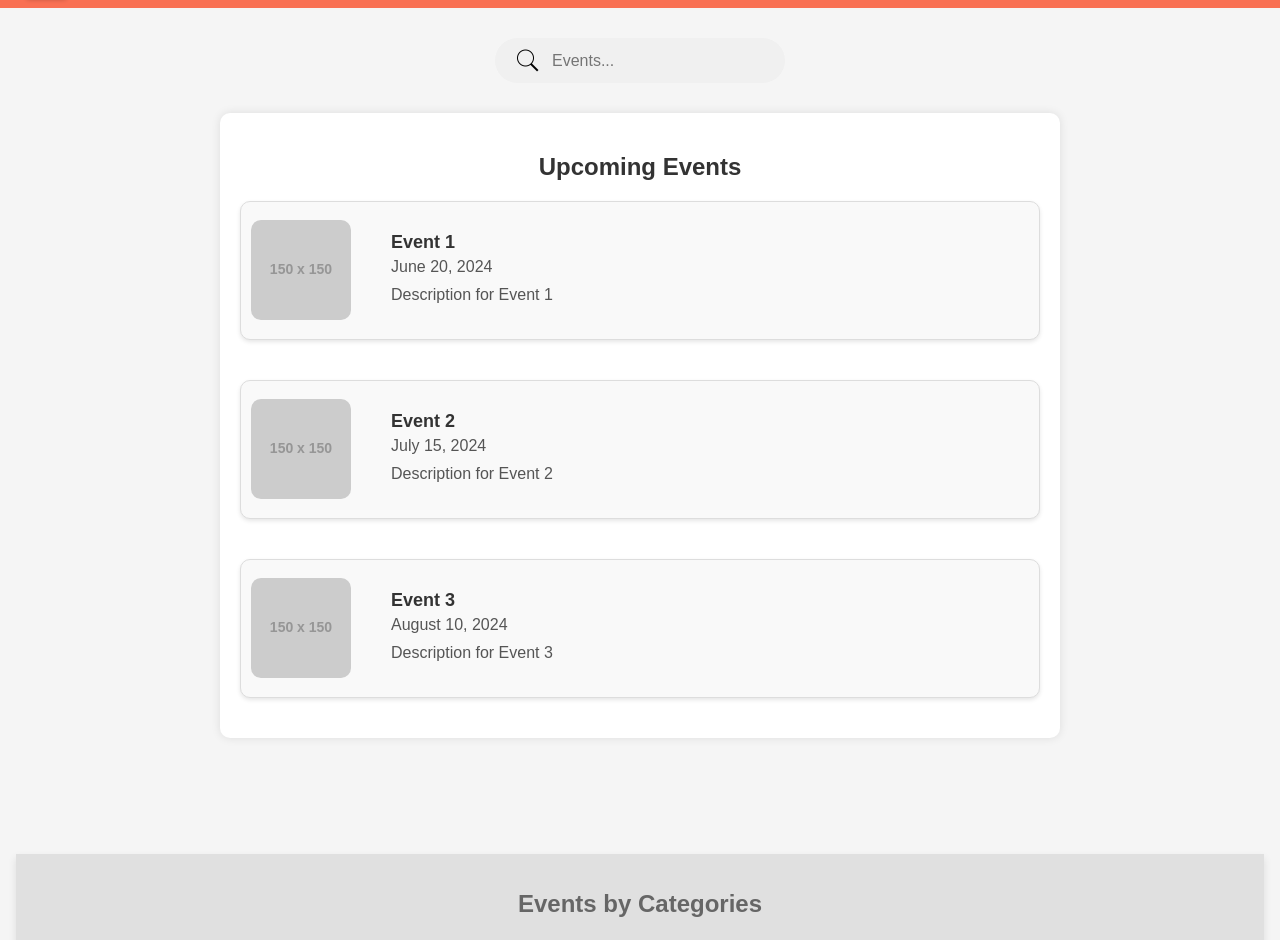
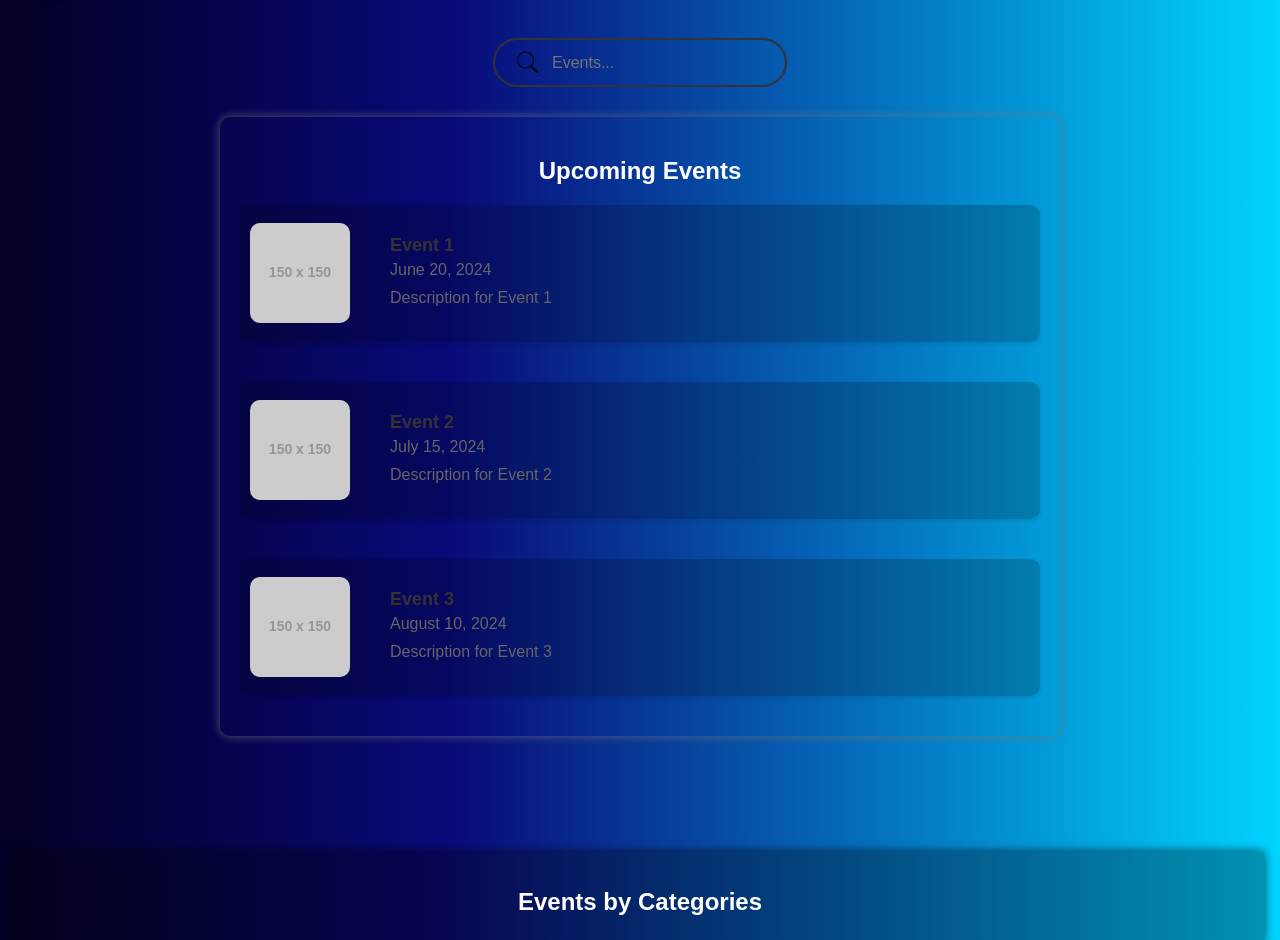
Before and after one commit to KrishnaChaitanya20/Event_Ticketing, a React (Create React App) app in the folder Frontend/: page / in a window 1280 px wide. Shown: the part 52-992 px from the top of the page. Built offline with nearby package versions, Linux system fonts and the light colour scheme.

Commit message:
Chnage design

```diff
--- a/Frontend/src/App.css
+++ b/Frontend/src/App.css
@@ -1,38 +1,3 @@
-.App {
-  text-align: center;
+body{
+  background: linear-gradient(90deg, rgba(2,0,36,1) 0%, rgba(9,9,121,1) 35%, rgba(0,212,255,1) 100%);
 }
-
-.App-logo {
-  height: 40vmin;
-  pointer-events: none;
-}
-
-@media (prefers-reduced-motion: no-preference) {
-  .App-logo {
-    animation: App-logo-spin infinite 20s linear;
-  }
-}
-
-.App-header {
-  background-color: #282c34;
-  min-height: 100vh;
-  display: flex;
-  flex-direction: column;
-  align-items: center;
-  justify-content: center;
-  font-size: calc(10px + 2vmin);
-  color: white;
-}
-
-.App-link {
-  color: #61dafb;
-}
-
-@keyframes App-logo-spin {
-  from {
-    transform: rotate(0deg);
-  }
-  to {
-    transform: rotate(360deg);
-  }
-}
--- a/Frontend/src/components/Navbar.css
+++ b/Frontend/src/components/Navbar.css
@@ -7,9 +7,8 @@
   display: flex;
   justify-content: space-between;
   align-items: center;
-  background-color: #F97053;
   padding: 10px 25px;
-  color: black;
+  color: white;
 }
 
 .navbar-brand {
--- a/Frontend/src/components/Search.css
+++ b/Frontend/src/components/Search.css
@@ -1,13 +1,17 @@
 .search-container {
     display: flex;
     align-items: center;
-    background-color: #f0f0f0;
+    background-color: transparent;
+    border: 2px solid #333;
     border-radius: 25px;
     padding: 10px 20px;
-    width: 250px; /* Adjust the width as necessary */
-    margin: 30px auto; /* Center the search bar */
+    width: 250px;
+    margin: 30px auto;
   }
 
+.search-container:focus-within {
+  border-color: #007bff;
+}
 .search-icon {
   width: 25px;
   height: 25px;
--- a/Frontend/src/pages/Admin/Adminlogin.css
+++ b/Frontend/src/pages/Admin/Adminlogin.css
@@ -33,7 +33,7 @@ body, html {
   }
 
   .form-container {
-    background: #fff;
+    /* background: #fff; */
     padding: 20px;
     border-radius: 8px;
     margin: 1rem auto;
@@ -53,6 +53,7 @@ body, html {
 
   form label {
     margin-bottom: 5px;
+    color: #fff;
   }
 
   form input {
@@ -76,7 +77,7 @@ body, html {
   }
 
   .link {
-    color: blue;
+    color: #fff;
     cursor: pointer;
     text-align: center;
     margin-top: 10px;
--- a/Frontend/src/pages/Home/Body.css
+++ b/Frontend/src/pages/Home/Body.css
@@ -1,18 +1,18 @@
 .upcoming-events {
     padding: 20px;
-    background-color: #fff;
+    /* background-color: #fff; */
     border-radius: 10px;
     margin: 20px auto;
     width: 80%;
     max-width: 800px;
-    box-shadow: 0 0 10px rgba(0, 0, 0, 0.1);
+    box-shadow: 0 0 10px rgba(0, 0, 0, 0.4), 0 0 10px rgba(255, 255, 255, 0.4);
     align-items:center
   }
 
   .upcoming-events h2 {
     text-align: center;
     margin-bottom: 20px;
-    color: #333;
+    color: #FFF;
   }
 
   .events-list {
@@ -23,7 +23,7 @@
 
   .event-card {
     display: flex;
-    background-color: #f9f9f9;
+    /* background-color: #f9f9f9; */
     border-radius: 10px;
     overflow: hidden;
     box-shadow: 0 0 5px rgba(0, 0, 0, 0.1);
--- a/Frontend/src/pages/Home/Categories.css
+++ b/Frontend/src/pages/Home/Categories.css
@@ -7,16 +7,19 @@
   }
 
   .header-box {
-    background-color: #e0e0e0;
+    /* background-color: #e0e0e0; */
     padding: 16px;
     margin-bottom: 16px;
-    box-shadow: 0 4px 8px rgba(0, 0, 0, 0.1);
+    box-shadow: 0 0px 10px rgba(0, 0, 0, .7);
+    background: rgba(0, 0, 0, .3);
     text-align: center;
     width: 100%;
     box-sizing: border-box; /* Ensure padding is included in the width calculation */
   }
 
-
+  .header-box h2{
+    color: white;
+  }
   .categories-container {
     min-width: 80%;
     display: grid;
--- a/Frontend/src/pages/Login/Loginbody.css
+++ b/Frontend/src/pages/Login/Loginbody.css
@@ -33,7 +33,7 @@ body, html {
 }
 
 .form-container {
-  background: #fff;
+  background: rgba(0, 0, 0, 0.2);
   padding: 20px;
   border-radius: 8px;
   margin: 1rem auto;
@@ -53,6 +53,7 @@ form h2 {
 
 form label {
   margin-bottom: 5px;
+  color: #fff;
 }
 
 form input {
@@ -76,7 +77,7 @@ form button:hover {
 }
 
 .link {
-  color: blue;
+  color: #fff;
   cursor: pointer;
   text-align: center;
   margin-top: 10px;
--- a/Frontend/src/pages/Organizer/Addevent.css
+++ b/Frontend/src/pages/Organizer/Addevent.css
@@ -1,7 +1,4 @@
 body {
-  font-family: Arial, sans-serif;
-  background-color: #f5f5f5;
-  color: #333;
   margin: 0;
   padding: 0;
 }
@@ -10,14 +7,14 @@ body {
   max-width: 800px;
   margin: 50px auto;
   padding: 20px;
-  background-color: #ffffff;
+  background-color: rgba(0, 0, 0, 0.2);
   border-radius: 10px;
   box-shadow: 0 2px 4px rgba(0, 0, 0, 0.1);
 }
 
 h1 {
   text-align: center;
-  color: #333;
+  color: #fff;
 }
 
 form {
@@ -30,15 +27,16 @@ section {
 }
 
 h2 {
-  color: #666;
+  color: #fff;
   margin-bottom: 10px;
 }
 
-label {
+section label {
   display: flex;
   flex-direction: column;
   margin-bottom: 10px;
   font-size: 14px;
+  color: #fff;
 }
 .add-event-container{
   input[type="text"],
@@ -51,11 +49,19 @@ label {
     border: 1px solid #ccc;
     border-radius: 5px;
     font-size: 14px;
-    width: 100%;
+    width: 95%;
   }
 }
 input[type="file"] {
   padding: 5px;
+}
+
+select {
+  padding: 10px;
+  border: 1px solid #ccc;
+  border-radius: 5px;
+  font-size: 14px;
+  width: 95%;
 }
 
 textarea {
--- a/Frontend/src/pages/Organizer/Myevents.css
+++ b/Frontend/src/pages/Organizer/Myevents.css
@@ -5,6 +5,7 @@
 
   .my-events h2 {
     margin-bottom: 20px;
+    color: #fff;
   }
   .myevents-grid{
     display: grid;
@@ -17,7 +18,8 @@
     align-items: center;
     margin-bottom: 20px;
     padding: 10px;
-    border: 1px solid #ddd;
+    background: rgba(0, 0, 0, 0.2);
+    /* border: 1px solid #ddd; */
     border-radius: 10px;
     box-shadow: 0 2px 4px rgba(0, 0, 0, 0.1);
   }
@@ -45,7 +47,7 @@
     font-weight: bold;
   }
 
-  .event-details p {
+ p {
     margin: 5px 0;
-    color: #555;
+    color: #aaa;
   }
```
Also changed, not shown: Frontend/src/util/upcommingEvent.js (added, +8 -0 lines). Lines whose indentation alone changed are shown as unchanged.
